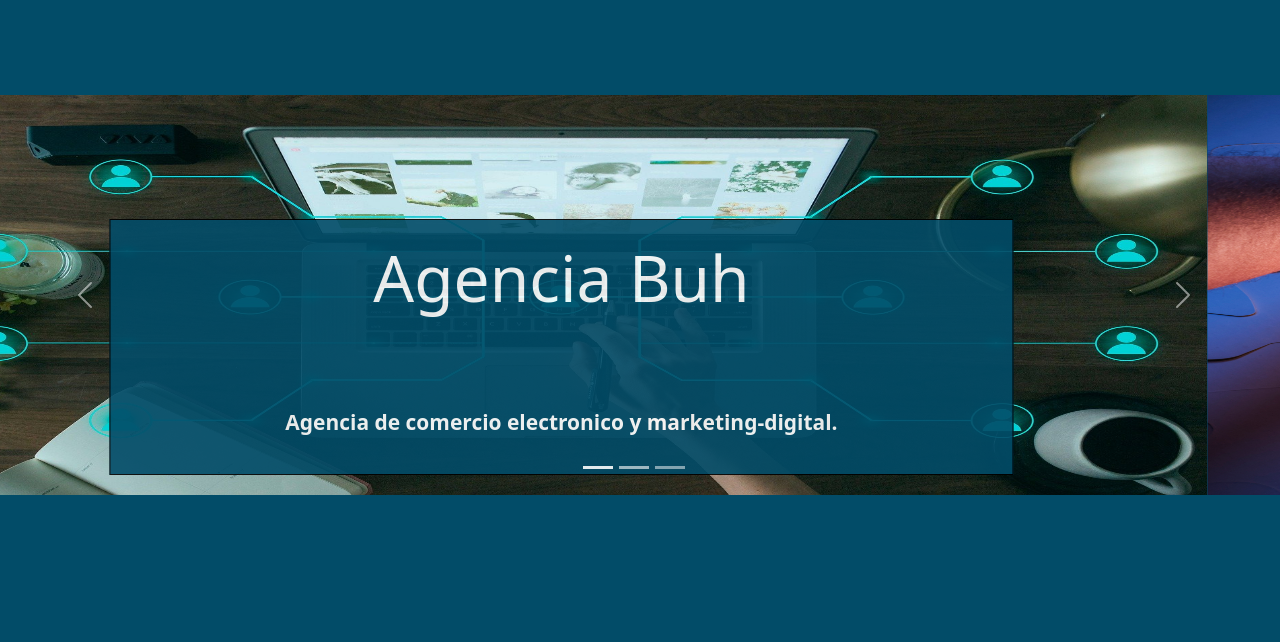
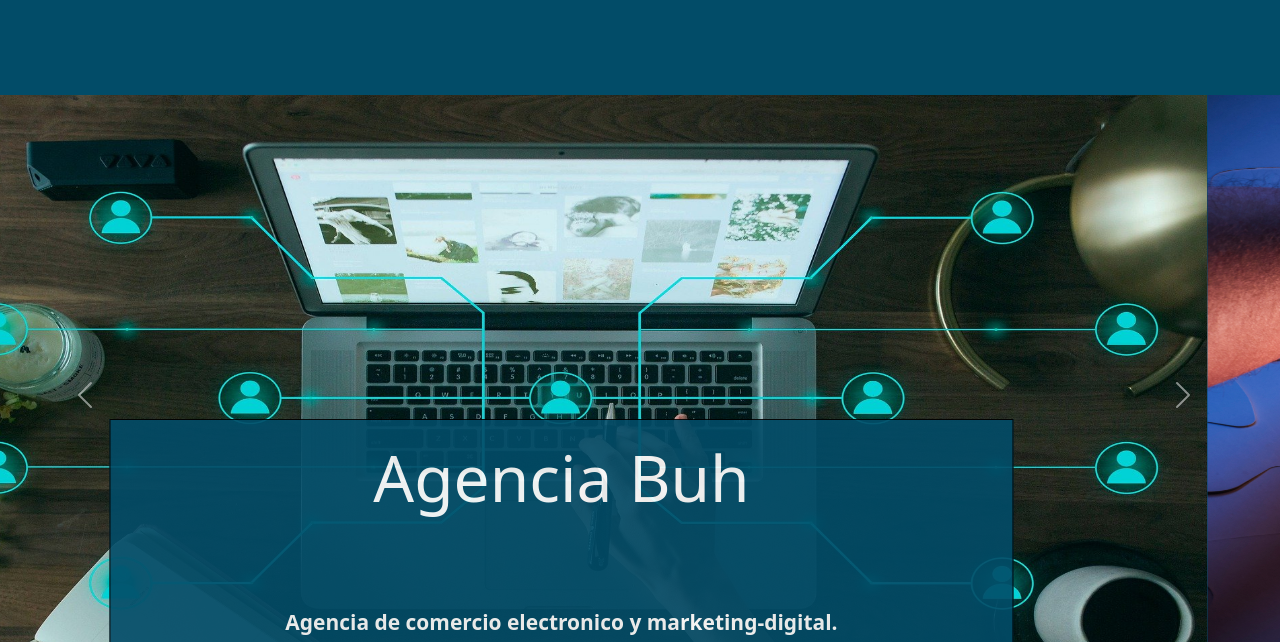
Before and after one commit to Nicolasacev/Portfolio-Nicolas-Acevedo, a website: page view/portfolio.html in a window 1280 px wide. Shown: the part 158-800 px from the top of the page. Drawn offline with nearby package versions, Linux system fonts and the light colour scheme; a web font is replaced by a local one.

Commit message:
cambios en carrusel

```diff
--- a/scss/style.scss
+++ b/scss/style.scss
@@ -381,11 +381,21 @@
 
     #main-portfolio{
         display: flex;
+        .contenedor-carrusel{
+            .row>* {
+                .carousel-item img{
+                    height: 600px;
+                }
+            }
+        }
         h5{
             font-size: 4rem;
         }
     }
 }
+
+
+
 
 /*------------------------------Comienza pagina SOBRE MI--------------------------*/
 
```
Also changed, not shown: view/servicios.html (+2 -0 lines), css/style.css.
